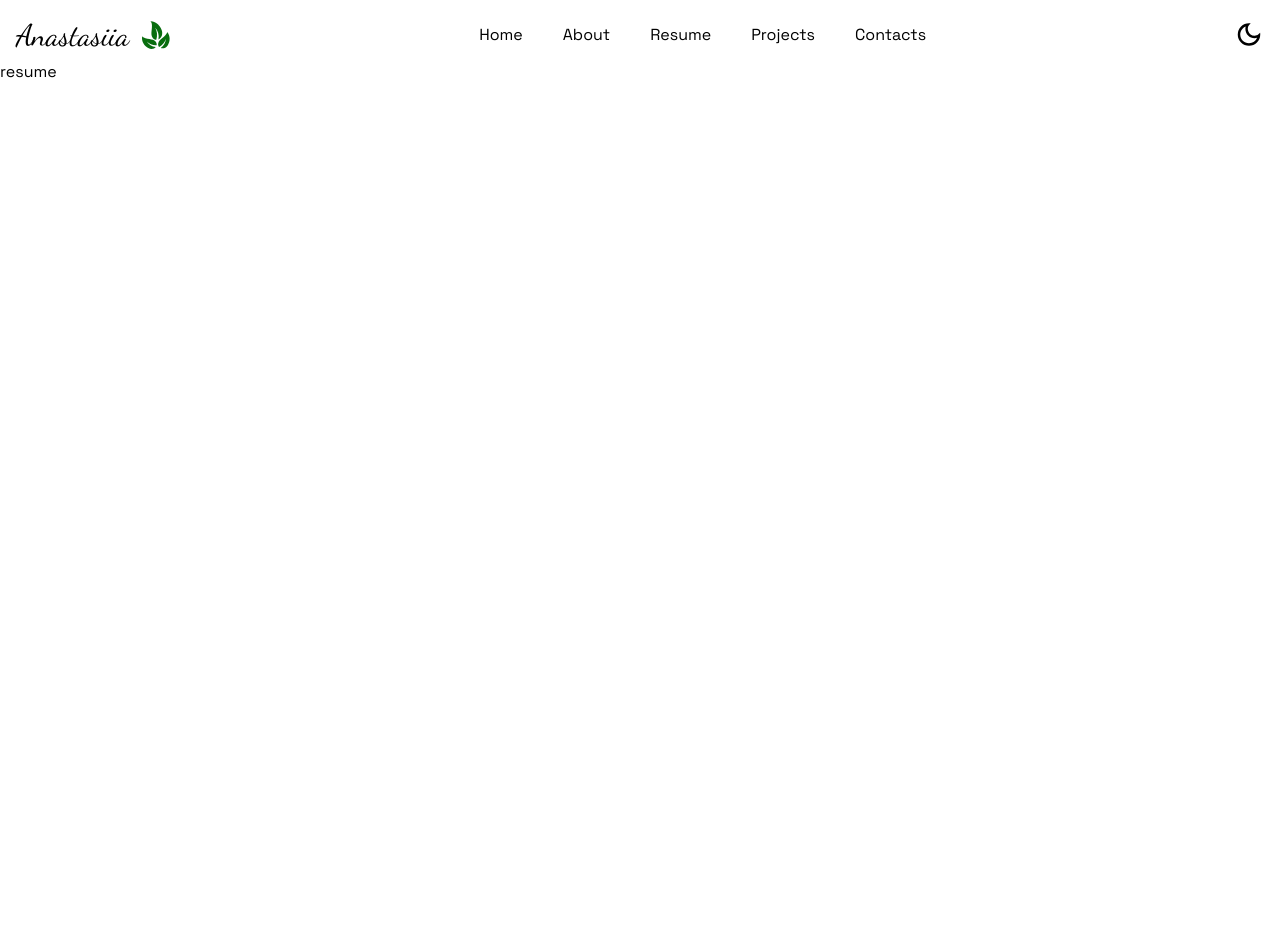
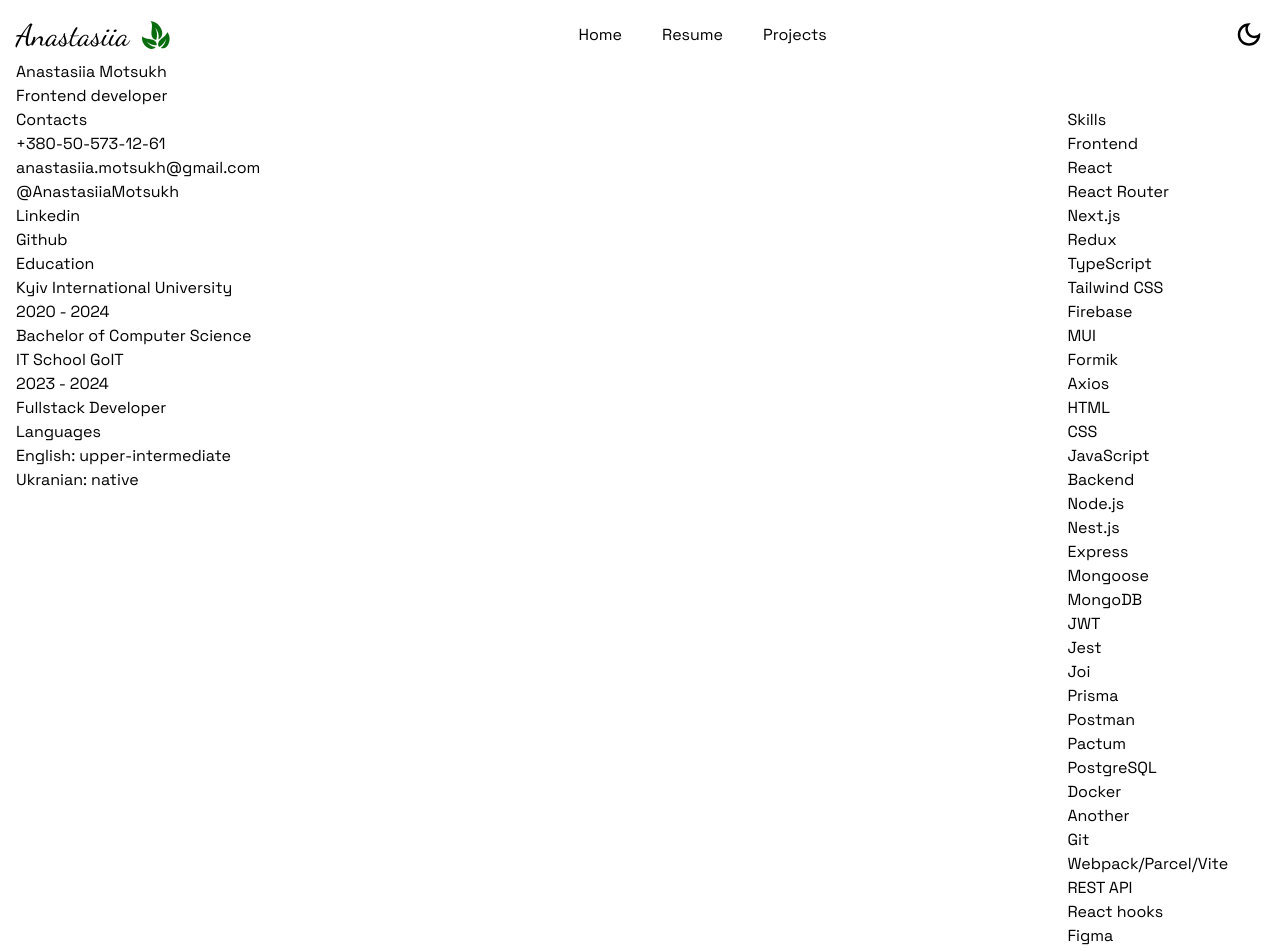
Before and after one commit to Elostay/Portfolio-Anastasiia-Motsukh, a Next.js app: page /resume in a window 1280 px wide. Shown: the top 951 px of the page. Before the commit the page ends 800 px from the top, so only its background shows below. Built offline with nearby package versions, Linux system fonts and the light colour scheme.

Commit message:
add resume text

```diff
--- a/package.json
+++ b/package.json
@@ -14,7 +14,8 @@
     "next": "15.0.3",
     "react": "19.0.0-rc-66855b96-20241106",
     "react-dom": "19.0.0-rc-66855b96-20241106",
-    "react-icons": "^5.3.0"
+    "react-icons": "^5.3.0",
+    "react-loader-spinner": "^6.1.6"
   },
   "devDependencies": {
     "@types/node": "^20",
--- a/src/app/about/page.tsx
+++ /dev/null
@@ -1,21 +0,0 @@
-import { FC } from "react";
-
-interface AboutMeProps {}
-
-const AboutMe: FC<AboutMeProps> = () => {
-  return (
-    <div>
-      <div>
-        I have practical experience as a front-end developer and strive to write
-        clean, efficient, and maintainable code. I am an adaptable and flexible
-        individual with a primary focus on personal development. I gain
-        satisfaction from the process of continual learning and find inspiration
-        in witnessing the tangible outcomes of my efforts. My goal is continuous
-        growth, working on engaging projects, and collaborating with inspiring
-        people.
-      </div>
-    </div>
-  );
-};
-
-export default AboutMe;
--- a/src/app/components/Header.tsx
+++ b/src/app/components/Header.tsx
@@ -27,16 +27,10 @@ const Header = () => {
               <Link href="/">Home</Link>
             </li>
             <li>
-              <Link href="/about">About</Link>
-            </li>
-            <li>
               <Link href="/resume">Resume</Link>
             </li>
             <li>
               <Link href="/projects">Projects</Link>
-            </li>
-            <li>
-              <Link href="/contacts">Contacts</Link>
             </li>
           </ul>
           <div className=" hidden md:block">
--- a/src/app/contacts/page.tsx
+++ /dev/null
@@ -1,9 +0,0 @@
-import { FC } from "react";
-
-interface ContactsProps {}
-
-const Contacts: FC<ContactsProps> = () => {
-  return <div>Contacts</div>;
-};
-
-export default Contacts;
--- a/src/app/page.tsx
+++ b/src/app/page.tsx
@@ -57,6 +57,15 @@ export default function Home() {
           </div>
         </div>
       </div>
+      <div>
+        I have practical experience as a front-end developer and strive to write
+        clean, efficient, and maintainable code. I am an adaptable and flexible
+        individual with a primary focus on personal development. I gain
+        satisfaction from the process of continual learning and find inspiration
+        in witnessing the tangible outcomes of my efforts. My goal is continuous
+        growth, working on engaging projects, and collaborating with inspiring
+        people.
+      </div>
     </section>
   );
 }
--- a/src/app/projects/page.tsx
+++ b/src/app/projects/page.tsx
@@ -5,13 +5,15 @@ import { IProject } from "@/interfaces/Ifirebase";
 import { useEffect, useState } from "react";
 import ProjectList from "../components/ProjectList";
 import ScrollToTopButton from "../components/ScrollToTopButton";
+import { Hourglass } from "react-loader-spinner";
 
 const Projects = () => {
   const [theBestProjects, setTheBestProjects] = useState<IProject[]>([]);
-
   const [backendProjects, setBackendProjects] = useState<IProject[]>([]);
   const [practiceProjects, setPracticeProjects] = useState<IProject[]>([]);
   const [teamProjects, setTeamProjects] = useState<IProject[]>([]);
+
+  const [loading, setLoading] = useState(true);
 
   useEffect(() => {
     const getProjects = async () => {
@@ -23,16 +25,31 @@ const Projects = () => {
       const team = data.filter((project) => project.team === true);
 
       setTheBestProjects(theBest);
-
       setBackendProjects(backend);
       setPracticeProjects(practice);
       setTeamProjects(team);
+
+      setLoading(false);
     };
     getProjects();
   }, []);
 
   return (
     <section className="py-10 relative">
+      {loading ? (
+        <div className="flex justify-center items-center absolute top-0 left-0 w-full h-[calc(100vh-68px)]">
+          <Hourglass
+            visible={true}
+            height="80"
+            width="80"
+            ariaLabel="hourglass-loading"
+            wrapperStyle={{}}
+            wrapperClass=""
+            colors={["#086d0e", "#4fa94d"]}
+          />
+        </div>
+      ) : (
+        <div>
           <div className="absolute inset-0 dark:bg-black dark:bg-opacity-40 "></div>
           <div className="relative container mx-auto px-4">
             <div className="pb-5 ">
@@ -61,6 +78,8 @@ const Projects = () => {
             </div>
           </div>
           <ScrollToTopButton />
+        </div>
+      )}
     </section>
   );
 };
--- a/src/app/resume/page.tsx
+++ b/src/app/resume/page.tsx
@@ -1,9 +1,124 @@
-import { FC } from "react";
+const Resume = () => {
+  return (
+    <div className="container mx-auto px-4">
+      <div>
+        <p>Anastasiia Motsukh</p>
+        <p>Frontend developer</p>
+      </div>
+      <div className="flex justify-between">
+        <div>
+          <div>
+            <p>Contacts</p>
+            <ul>
+              <li>
+                <a type="tel">+380-50-573-12-61</a>
+              </li>
+              <li>
+                <a type="mail">anastasiia.motsukh@gmail.com</a>
+              </li>
+              <li>
+                <a href="https://t.me/AnastasiiaMotsukh">@AnastasiiaMotsukh</a>
+              </li>
+              <li>
+                <a href="https://www.linkedin.com/in/anastasiia-motsukh/">
+                  Linkedin
+                </a>
+              </li>
+              <li>
+                <a href="https://github.com/Elostay">Github</a>
+              </li>
+            </ul>
+          </div>
+          <div>
+            <p>Education</p>
+            <ul>
+              <li>
+                <p>Kyiv International University </p>
+                <p>2020 - 2024</p>
+                <p>Bachelor of Computer Science</p>
+              </li>
+              <li>
+                <p>IT School GoIT </p>
+                <p>2023 - 2024</p>
+                <p>Fullstack Developer</p>
+              </li>
+            </ul>
+          </div>
+          <div>
+            <p>Languages</p>
+            <ul>
+              <p>English: upper-intermediate</p>
+              <p>Ukranian: native</p>
+            </ul>
+          </div>
+        </div>
 
-interface ResumeProps {}
-
-const Resume: FC<ResumeProps> = () => {
-  return <div>resume</div>;
+        <div>
+          <p>Skills</p>
+          <div>
+            <div>
+              <p>Frontend</p>
+              <ul>
+                <li>React</li>
+                <li>React Router</li>
+                <li>Next.js</li>
+                <li>Redux</li>
+                <li>TypeScript</li>
+                <li>Tailwind CSS</li>
+                <li>Firebase</li>
+                <li>MUI</li>
+                <li>Formik</li>
+                <li>Axios</li>
+                <li>HTML</li>
+                <li>CSS</li>
+                <li>JavaScript</li>
+              </ul>
+            </div>
+            <div>
+              <p>Backend</p>
+              <ul>
+                <li>Node.js</li>
+                <li>Nest.js</li>
+                <li>Express</li>
+                <li>Mongoose</li>
+                <li>MongoDB</li>
+                <li>JWT</li>
+                <li>Jest</li>
+                <li>Joi</li>
+                <li>Prisma</li>
+                <li>Postman</li>
+                <li>Pactum</li>
+                <li>PostgreSQL</li>
+                <li>Docker</li>
+              </ul>
+            </div>
+            <div>
+              <p>Another</p>
+              <ul>
+                <li>Git</li>
+                <li>Webpack/Parcel/Vite</li>
+                <li>REST API</li>
+                <li>React hooks</li>
+                <li>Figma</li>
+                <li>Responsive layout</li>
+                <li>Technical documentation</li>
+              </ul>
+            </div>
+            <div>
+              <p>Soft skills</p>
+              <ul>
+                <li>Teamwork</li>
+                <li>Communicative</li>
+                <li>Critical thinking</li>
+                <li>Meeting deadlines</li>
+                <li>Creativity</li>
+              </ul>
+            </div>
+          </div>
+        </div>
+      </div>
+    </div>
+  );
 };
 
 export default Resume;
```
Also changed, not shown: 1 other file (tests, documents, lock files or other folders). Lines whose indentation alone changed are shown as unchanged.
